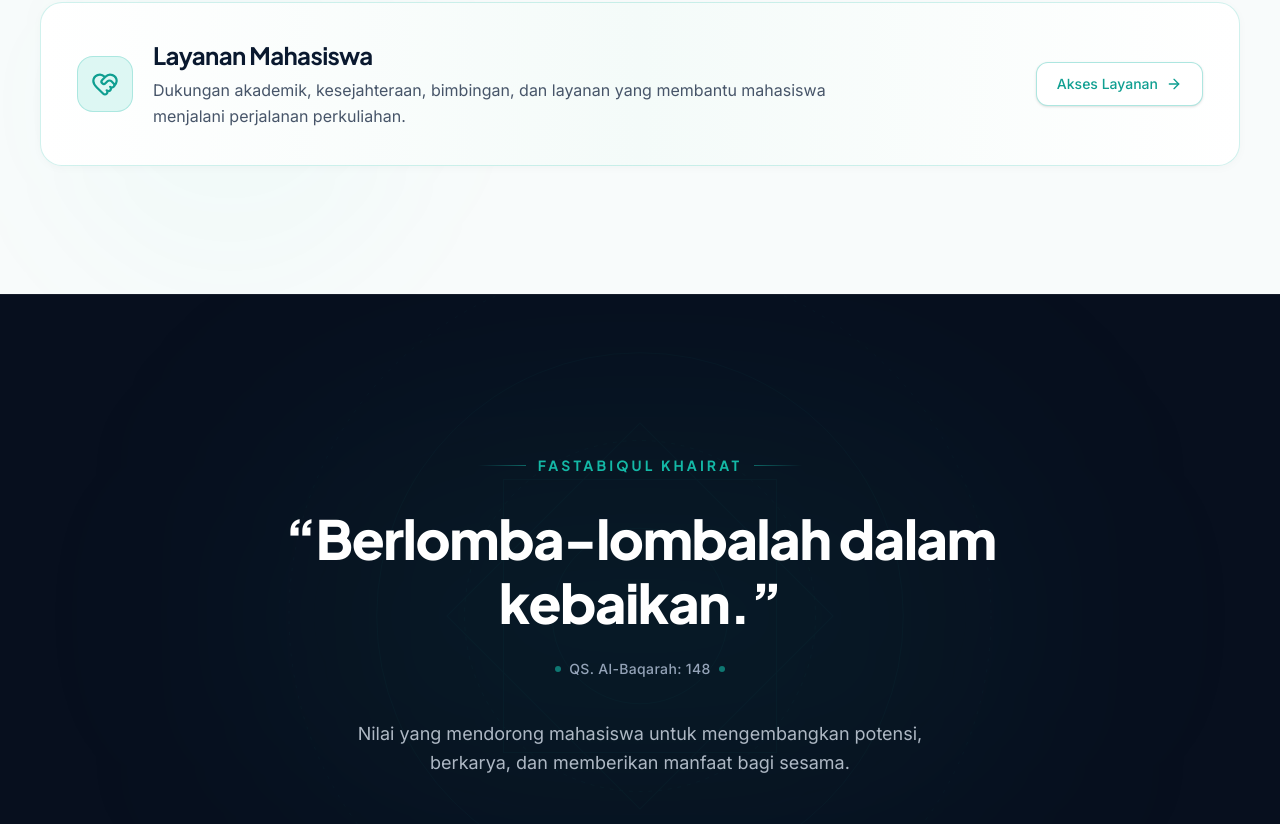
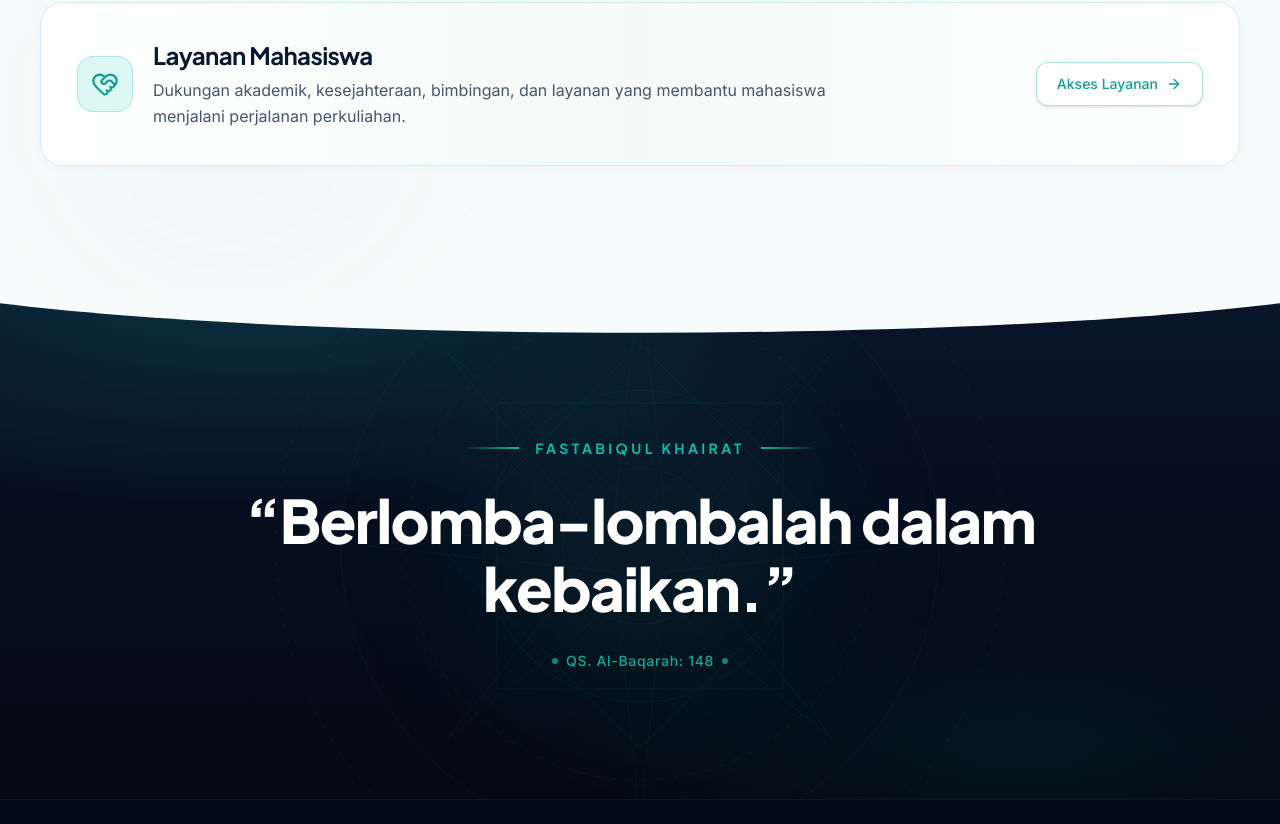
Before and after one commit to aprilliobintang284/landingpage-sibermu, a Next.js app: page / in a window 1280 px wide. Shown: the part 1596-2420 px from the top of the page. Built offline with nearby package versions, Linux system fonts and the light colour scheme.

Commit message:
feat(fastabiqul): implement Tahap 4 revisi with organic curved transition, flowing top-left turquoise glow, refined Islamic rosette atmosphere, and focused focal quote

```diff
--- a/components/FastabiqulKhairat.tsx
+++ b/components/FastabiqulKhairat.tsx
@@ -7,89 +7,120 @@ export default function FastabiqulKhairat() {
   return (
     <section
       id="fastabiqul-khairat"
-      className="relative py-28 sm:py-36 md:py-40 bg-[#070F1E] border-t border-b border-white/[0.06] overflow-hidden flex items-center justify-center text-center"
+      className="relative pt-24 pb-20 sm:pt-32 sm:pb-28 md:pt-36 md:pb-32 bg-gradient-to-b from-[#09152A] via-[#060E1D] to-[#040914] overflow-hidden flex items-center justify-center text-center"
     >
-      {/* Ambient Radial Glow */}
-      <div className="absolute inset-0 pointer-events-none flex items-center justify-center">
-        <div className="w-[500px] h-[300px] sm:w-[750px] sm:h-[400px] bg-[#14B8A6]/[0.065] blur-[130px] rounded-full" />
-      </div>
-
-      {/* Very Subtle Geometric Islamic Watermark */}
-      <div className="absolute inset-0 pointer-events-none flex items-center justify-center">
+      {/* 1. Organic Soft Arc Transition from Kemahasiswaan (#F8FBFB) */}
+      <div className="absolute top-0 left-0 right-0 w-full overflow-hidden leading-none pointer-events-none z-20">
         <svg
-          viewBox="0 0 800 800"
-          className="w-[580px] h-[580px] sm:w-[780px] sm:h-[780px] stroke-[#14B8A6] fill-none opacity-[0.035]"
-          strokeWidth="1"
+          viewBox="0 0 1440 60"
+          fill="none"
+          xmlns="http://www.w3.org/2000/svg"
+          className="w-full h-7 sm:h-11 md:h-14 block text-[#F8FBFB]"
+          preserveAspectRatio="none"
         >
-          <circle cx="400" cy="400" r="360" strokeDasharray="3 8" />
-          <circle cx="400" cy="400" r="270" />
-          <circle cx="400" cy="400" r="180" strokeDasharray="4 6" />
-          <circle cx="400" cy="400" r="90" />
-          <rect x="260" y="260" width="280" height="280" />
-          <rect
-            x="260"
-            y="260"
-            width="280"
-            height="280"
-            transform="rotate(45 400 400)"
+          <path
+            d="M0,0 L1440,0 L1440,10 C1080,52 360,52 0,10 Z"
+            fill="currentColor"
           />
         </svg>
       </div>
 
-      {/* Main Content Container */}
+      {/* 2. Flowing Ambient Turquoise Glow originating from top-left (Kemahasiswaan connector) */}
+      <div
+        className="absolute inset-0 pointer-events-none z-0"
+        style={{
+          background:
+            "radial-gradient(ellipse 70% 60% at 20% 0%, rgba(20, 184, 166, 0.16), transparent 70%), radial-gradient(ellipse 55% 45% at 80% 90%, rgba(15, 159, 145, 0.08), transparent 65%)",
+        }}
+      />
+
+      {/* 3. Refined Atmospheric Islamic Geometric Watermark */}
+      <div className="absolute inset-0 pointer-events-none flex items-center justify-center z-0 overflow-hidden">
+        <motion.div
+          initial={{ opacity: 0, scale: 0.96 }}
+          whileInView={{ opacity: 1, scale: 1 }}
+          viewport={{ once: true }}
+          transition={{ duration: 1.1, ease: "easeOut" }}
+          className="relative w-[500px] h-[500px] sm:w-[680px] sm:h-[680px] md:w-[780px] md:h-[780px] flex items-center justify-center"
+        >
+          {/* Subtle soft focal glow in center */}
+          <div className="absolute w-64 h-64 sm:w-80 sm:h-80 rounded-full bg-[#14B8A6]/[0.08] blur-[80px]" />
+
+          <svg
+            viewBox="0 0 600 600"
+            className="w-full h-full stroke-[#14B8A6] fill-none opacity-[0.045]"
+            strokeWidth="1.2"
+          >
+            {/* Concentric harmonic rings */}
+            <circle cx="300" cy="300" r="280" strokeDasharray="3 9" />
+            <circle cx="300" cy="300" r="230" strokeWidth="0.8" />
+            <circle cx="300" cy="300" r="180" strokeDasharray="5 7" />
+            <circle cx="300" cy="300" r="120" strokeWidth="1" />
+            <circle cx="300" cy="300" r="60" strokeWidth="0.8" />
+
+            {/* 8-pointed star rosette (Islamic geometric motif) */}
+            <rect x="190" y="190" width="220" height="220" rx="3" />
+            <rect
+              x="190"
+              y="190"
+              width="220"
+              height="220"
+              rx="3"
+              transform="rotate(45 300 300)"
+            />
+            <polygon
+              points="300,90 320,280 510,300 320,320 300,510 280,320 90,300 280,280"
+              strokeWidth="0.8"
+            />
+            <polygon
+              points="300,90 320,280 510,300 320,320 300,510 280,320 90,300 280,280"
+              transform="rotate(45 300 300)"
+              strokeWidth="0.8"
+            />
+          </svg>
+        </motion.div>
+      </div>
+
+      {/* 4. Focal Content Container */}
       <div className="max-w-4xl mx-auto px-5 sm:px-8 relative z-10">
-        {/* 1. Heading Kategori: FASTABIQUL KHAIRAT */}
+        {/* Eyebrow: FASTABIQUL KHAIRAT */}
         <motion.div
-          initial={{ opacity: 0, y: 14 }}
+          initial={{ opacity: 0, y: 12 }}
           whileInView={{ opacity: 1, y: 0 }}
           viewport={{ once: true }}
-          transition={{ duration: 0.6 }}
-          className="flex items-center justify-center gap-3 mb-6 sm:mb-8"
+          transition={{ duration: 0.55 }}
+          className="flex items-center justify-center gap-3 sm:gap-4 mb-5 sm:mb-7"
         >
-          <span className="w-8 sm:w-12 h-[1px] bg-gradient-to-r from-transparent to-[#14B8A6]/50" />
-          <span className="font-heading text-xs sm:text-sm font-bold uppercase tracking-[0.22em] text-[#14B8A6]">
+          <span className="w-8 sm:w-14 h-[1.5px] bg-gradient-to-r from-transparent to-[#14B8A6]" />
+          <span className="font-heading text-xs sm:text-[13px] md:text-sm font-bold uppercase tracking-[0.24em] text-[#14B8A6]">
             Fastabiqul Khairat
           </span>
-          <span className="w-8 sm:w-12 h-[1px] bg-gradient-to-l from-transparent to-[#14B8A6]/50" />
+          <span className="w-8 sm:w-14 h-[1.5px] bg-gradient-to-l from-transparent to-[#14B8A6]" />
         </motion.div>
 
-        {/* 2. Quote: Focal Point */}
+        {/* Quote: Primary Focal Point */}
         <motion.h2
-          initial={{ opacity: 0, y: 18 }}
+          initial={{ opacity: 0, y: 16 }}
           whileInView={{ opacity: 1, y: 0 }}
           viewport={{ once: true }}
-          transition={{ duration: 0.7, delay: 0.1 }}
-          className="font-heading font-extrabold text-3xl sm:text-4xl md:text-5xl lg:text-[54px] text-white tracking-tight leading-[1.2] sm:leading-[1.18] mb-5 sm:mb-6"
+          transition={{ duration: 0.65, delay: 0.1 }}
+          className="font-heading font-extrabold text-3xl sm:text-5xl md:text-[54px] lg:text-[60px] text-white tracking-tight leading-[1.2] sm:leading-[1.14] max-w-4xl mx-auto mb-6 sm:mb-7"
         >
           “Berlomba-lombalah dalam kebaikan.”
         </motion.h2>
 
-        {/* 3. Citation */}
+        {/* Citation: Pure & Refined */}
         <motion.div
-          initial={{ opacity: 0, y: 12 }}
+          initial={{ opacity: 0, y: 10 }}
           whileInView={{ opacity: 1, y: 0 }}
           viewport={{ once: true }}
-          transition={{ duration: 0.6, delay: 0.2 }}
-          className="flex items-center justify-center gap-2 mb-8 sm:mb-10 text-slate-400"
+          transition={{ duration: 0.55, delay: 0.2 }}
+          className="flex items-center justify-center gap-2 text-xs sm:text-sm font-medium tracking-wider text-slate-400"
         >
-          <span className="w-1.5 h-1.5 rounded-full bg-[#14B8A6]/60" />
-          <span className="text-xs sm:text-sm font-medium tracking-wide">
-            QS. Al-Baqarah: 148
-          </span>
-          <span className="w-1.5 h-1.5 rounded-full bg-[#14B8A6]/60" />
+          <span className="w-1.5 h-1.5 rounded-full bg-[#14B8A6]/70" />
+          <span className="text-[#14B8A6]/90 font-medium">QS. Al-Baqarah: 148</span>
+          <span className="w-1.5 h-1.5 rounded-full bg-[#14B8A6]/70" />
         </motion.div>
-
-        {/* 4. Short Description */}
-        <motion.p
-          initial={{ opacity: 0, y: 14 }}
-          whileInView={{ opacity: 1, y: 0 }}
-          viewport={{ once: true }}
-          transition={{ duration: 0.7, delay: 0.25 }}
-          className="text-slate-300/85 text-base sm:text-lg font-normal leading-relaxed max-w-xl mx-auto"
-        >
-          Nilai yang mendorong mahasiswa untuk mengembangkan potensi, berkarya,
-          dan memberikan manfaat bagi sesama.
-        </motion.p>
       </div>
     </section>
   );
```
